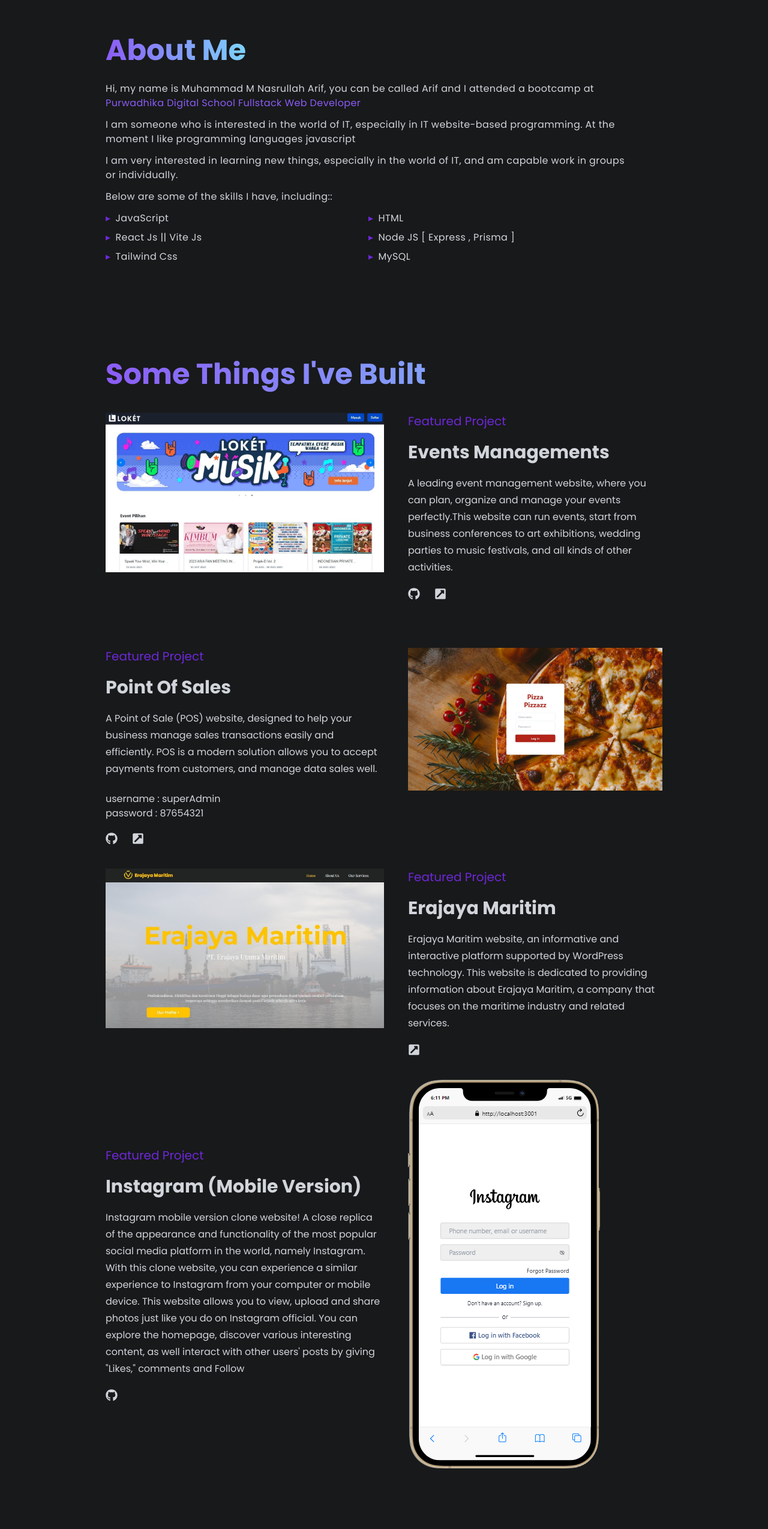
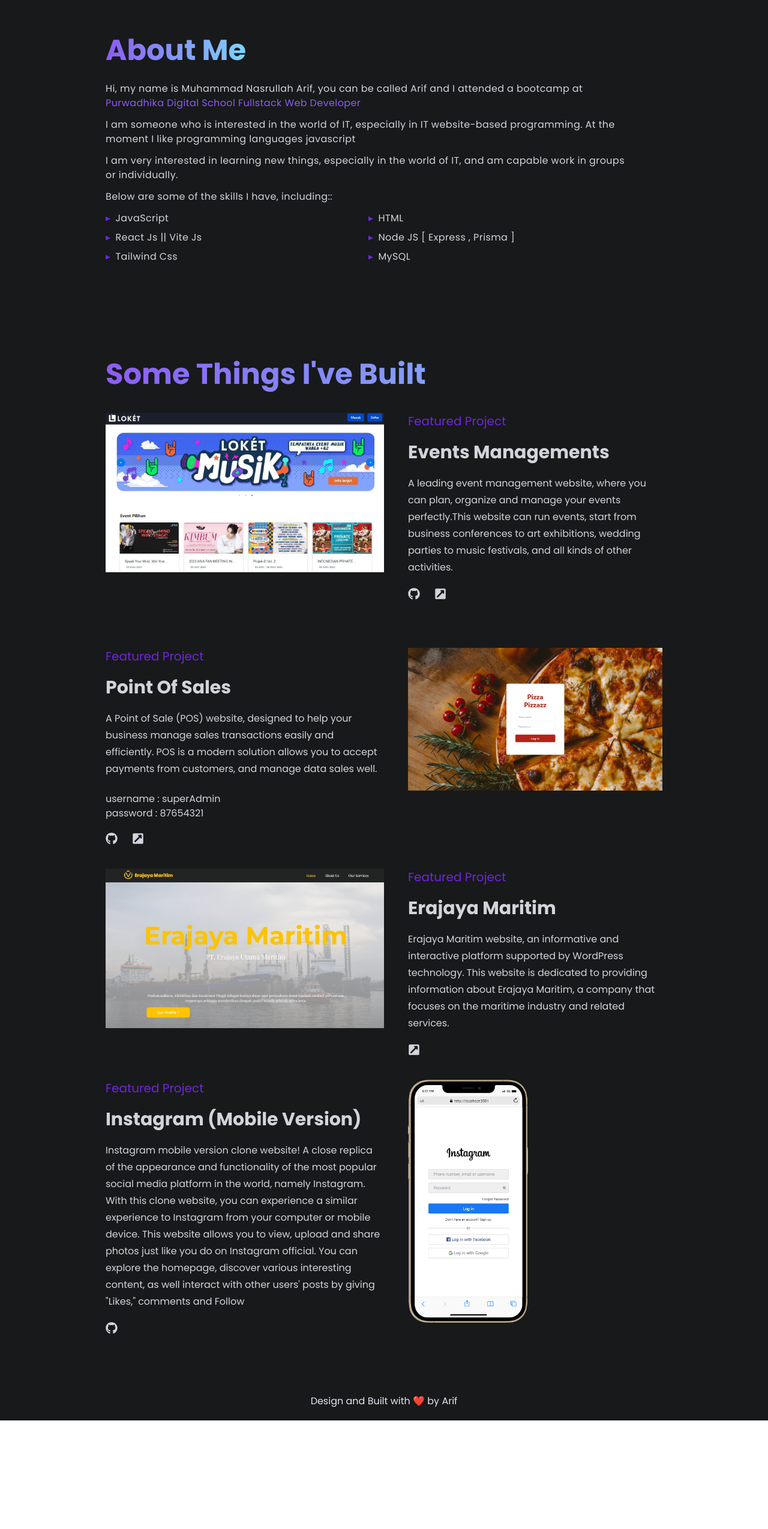
Before and after one commit to arifDev21/My-PORTOFPLIO, a React (Vite) app: page / in a window 1280 px wide. Shown: the part 820-3369 px from the top of the page at 60% size. After the commit the page ends 3188 px from the top, so only its background shows below. Built offline with nearby package versions, Linux system fonts and the light colour scheme.

Commit message:
fix image in about

```diff
--- a/src/sections/About.jsx
+++ b/src/sections/About.jsx
@@ -41,8 +41,8 @@ export default function About() {
       <div className={styles.aboutContent}>
         <div className={styles.aboutText}>
           <p>
-            Hi, my name is Muhammad M Nasrullah Arif, you can be called Arif and I attended a
-            bootcamp at{" "}
+            Hi, my name is Muhammad Nasrullah Arif, you can be called Arif and I attended a bootcamp
+            at{" "}
             <LinkTag style="text-violet-500 link" url="https://purwadhika.com/">
               <br /> Purwadhika Digital School Fullstack Web Developer
             </LinkTag>
--- a/src/sections/Built.jsx
+++ b/src/sections/Built.jsx
@@ -189,6 +189,8 @@ export default function Built() {
           <figure>
             <img
               className={styles.builtItemCoverImg1}
+              width={200}
+              height={100}
               src={project4}
               draggable="false"
               loading="lazy"
```
